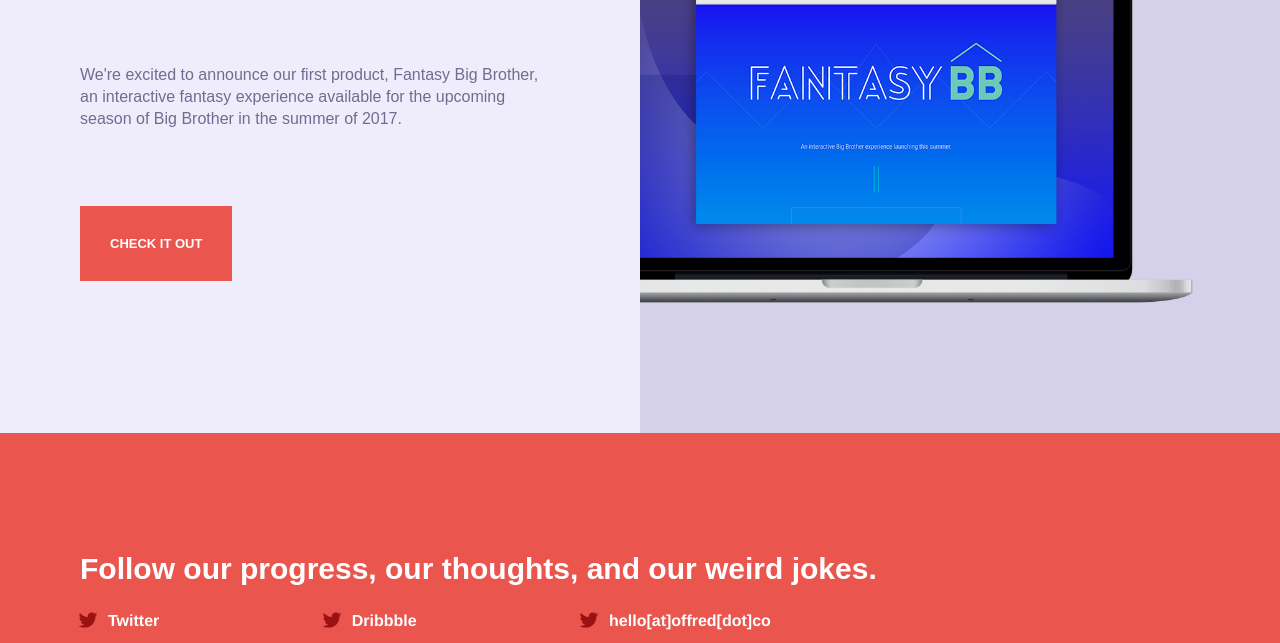
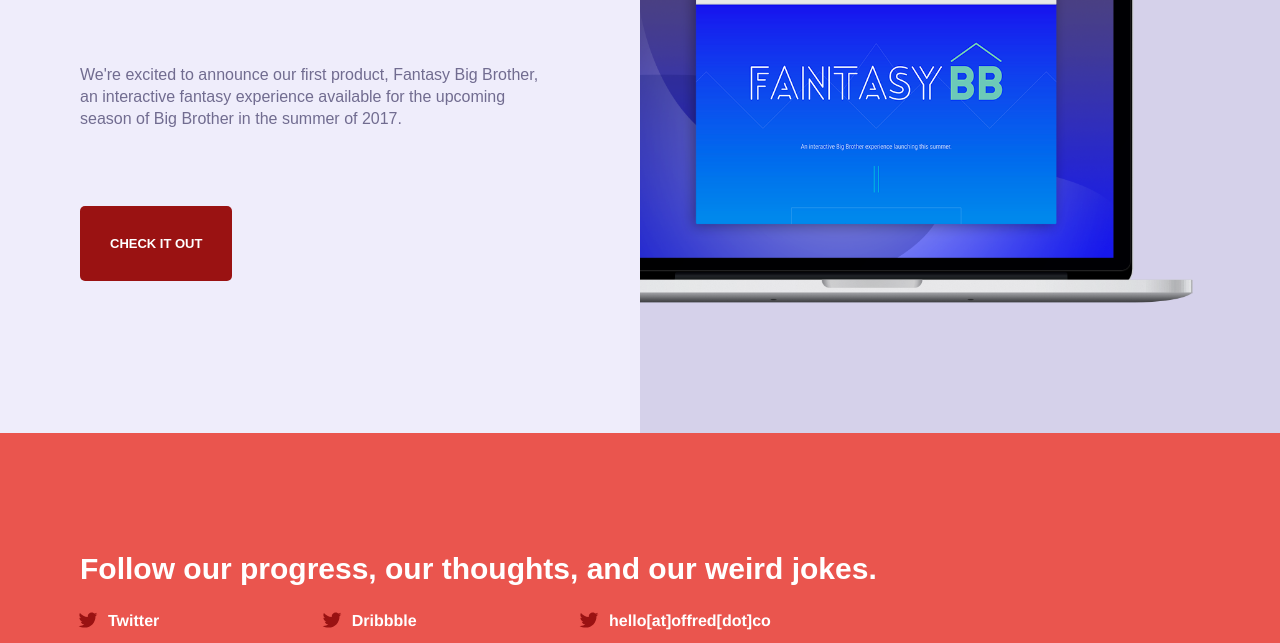
Before and after one commit to KingLee/try-again, a website: page index.html in a window 1280 px wide. In both pictures the pointer is over the link "CHECK IT OUT". Shown: the part 774-1417 px from the top of the page. Drawn offline with nearby package versions, Linux system fonts and the light colour scheme.

Commit message:
Add files via upload

```diff
--- a/css/style.css
+++ b/css/style.css
@@ -337,6 +337,12 @@
 .button{
 	padding:30px;
 	background-color:#EA554E;
+  -webkit-transition:all .5s;transition:all .5s;
+  border-radius: 5px;
+}
+.button:hover{
+  background-color:#9a1212;
+  -webkit-transition:all .5s;transition:all .5s
 }
 a.button {
 	color:white;
```
